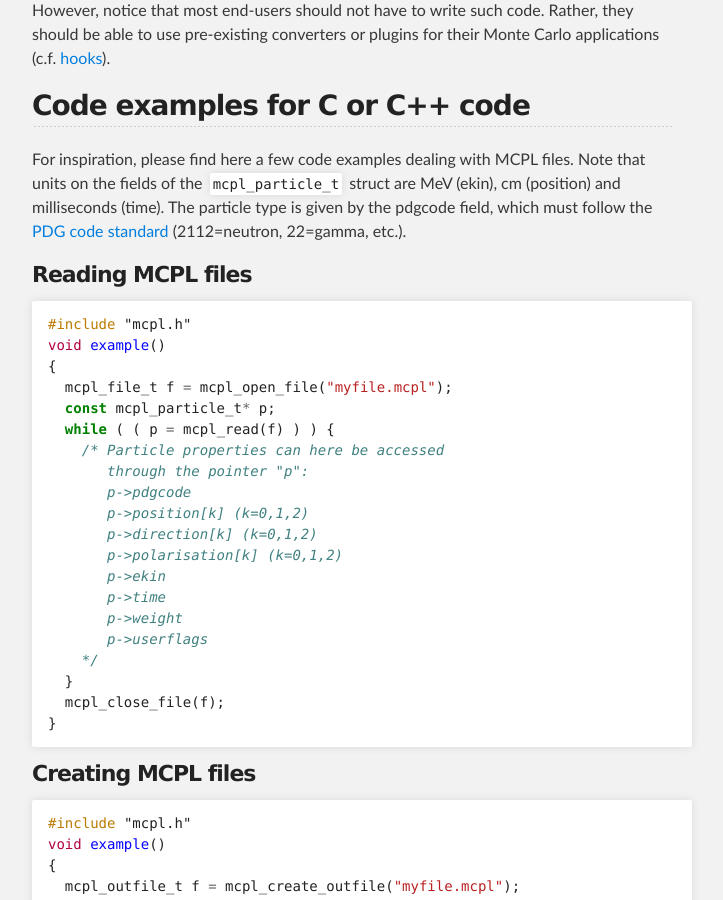
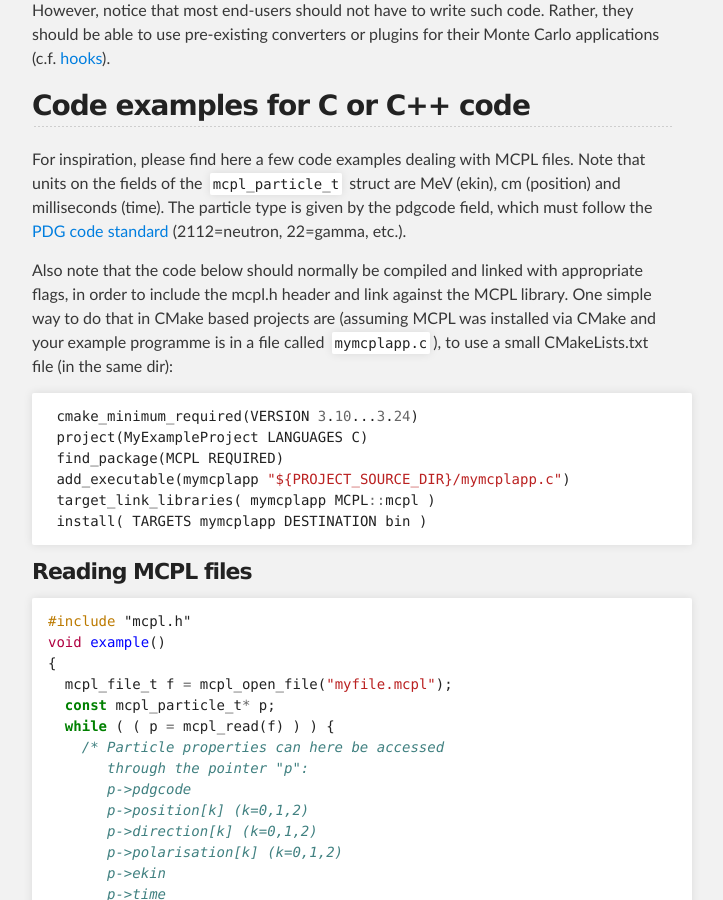
Before and after one commit to mctools/mcpl, a Jekyll site: the page built from usage_c.md, in a window 1280 px wide and 900 px high, scrolled down 533 px. Shown: the whole window, without its empty margins (288-1011 px from the left). Built offline with Jekyll 4.4.1, drawn with Linux system fonts in a browser that asks for light colours.

Commit message:
Add CMake example to C usage page

````diff
--- a/usage_c.md
+++ b/usage_c.md
@@ -22,6 +22,17 @@ Carlo applications (c.f. [hooks](LOCAL:hooks/)).
 ## Code examples for C or C++ code
 
 For inspiration, please find here a few code examples dealing with MCPL files. Note that units on the fields  of the  `mcpl_particle_t` struct are MeV (ekin), cm (position) and milliseconds (time). The particle type is given by the pdgcode field, which must follow the [PDG code standard](http://pdg.lbl.gov/2014/reviews/rpp2014-rev-monte-carlo-numbering.pdf) (2112=neutron, 22=gamma, etc.).
+
+Also note that the code below should normally be compiled and linked with appropriate flags, in order to include the mcpl.h header and link against the MCPL library. One simple way to do that in CMake based projects are (assuming MCPL was installed via CMake and your example programme is in a file called `mymcplapp.c`), to use a small CMakeLists.txt file (in the same dir):
+
+```c
+ cmake_minimum_required(VERSION 3.10...3.24)
+ project(MyExampleProject LANGUAGES C)
+ find_package(MCPL REQUIRED)
+ add_executable(mymcplapp "${PROJECT_SOURCE_DIR}/mymcplapp.c")
+ target_link_libraries( mymcplapp MCPL::mcpl )
+ install( TARGETS mymcplapp DESTINATION bin )
+```
 
 ### Reading MCPL files
 
````
